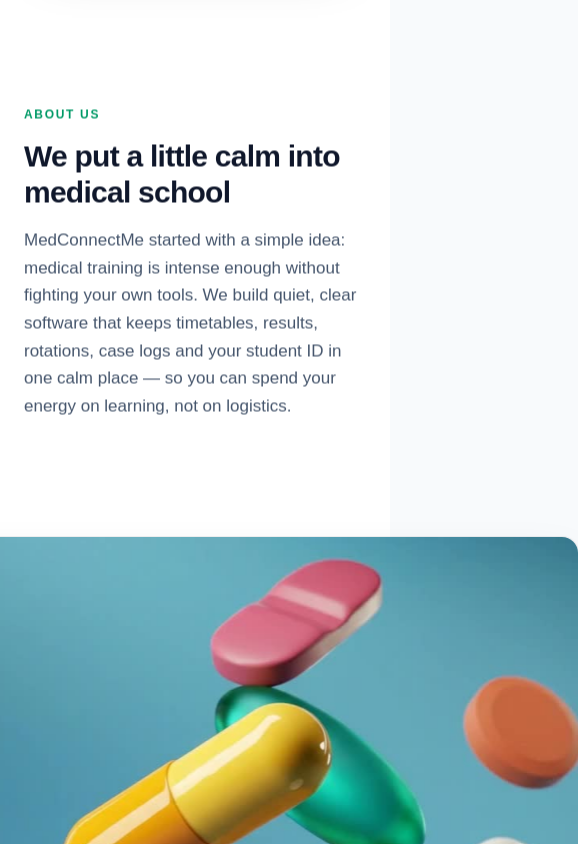
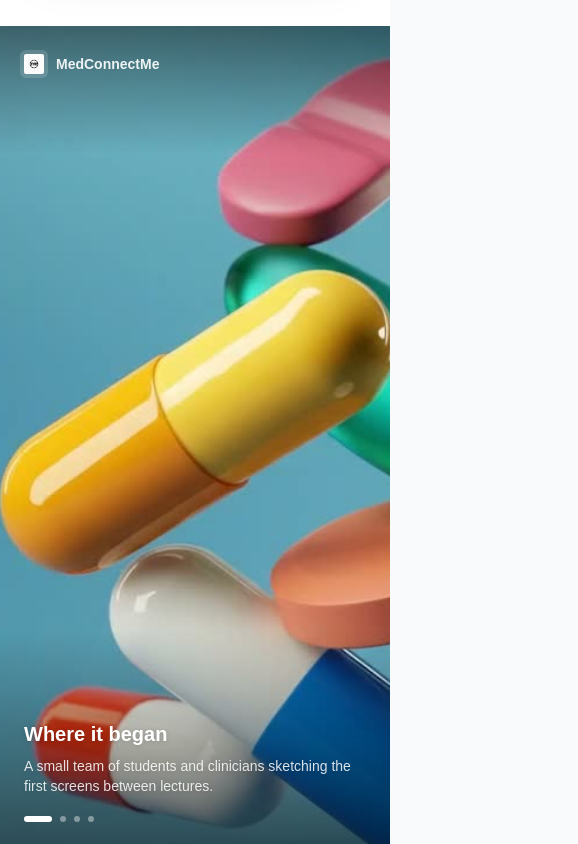
Before and after one commit to Agreytemu/medconnectme-, a Next.js app: page / in a window 390 px wide. Shown: the part 760-1604 px from the top of the page, 578 px wide, since content can reach past the window. Built offline with nearby package versions, Linux system fonts and the light colour scheme.

Commit message:
About: full-bleed scroll frame sequence with captions; fix contact Kicker; let media/model extensions bypass auth middleware

```diff
--- a/src/app/globals.css
+++ b/src/app/globals.css
@@ -217,6 +217,21 @@ body {
   animation: char-think 1.1s ease-in-out infinite;
 }
 
+@keyframes caption-in {
+  from {
+    opacity: 0;
+    transform: translateY(10px);
+  }
+  to {
+    opacity: 1;
+    transform: translateY(0);
+  }
+}
+
+.caption-in {
+  animation: caption-in 0.55s ease both;
+}
+
 @media (prefers-reduced-motion: reduce) {
   .hand-draw {
     animation: none;
--- a/src/components/landing/about-contact.tsx
+++ b/src/components/landing/about-contact.tsx
@@ -17,21 +17,15 @@ function Kicker({ children }: { children: React.ReactNode }) {
 
 export function About() {
   const { t } = useLang();
+  const captions = [
+    { title: t("landing.about.frame1Title"), text: t("landing.about.frame1Text") },
+    { title: t("landing.about.frame2Title"), text: t("landing.about.frame2Text") },
+    { title: t("landing.about.frame3Title"), text: t("landing.about.frame3Text") },
+    { title: t("landing.about.frame4Title"), text: t("landing.about.frame4Text") },
+  ];
   return (
     <Panel id="about">
-      <div className="mx-auto w-full max-w-5xl">
-        <Reveal>
-          <Kicker>{t("landing.about.kicker")}</Kicker>
-          <h2 className="mt-4 text-3xl font-semibold tracking-tight text-slate-900">
-            {t("landing.about.title")}
-          </h2>
-          <p className="mt-4 max-w-2xl text-[17px] leading-relaxed text-slate-600">
-            {t("landing.about.body")}
-          </p>
-        </Reveal>
-
-        <FrameSequence />
-      </div>
+      <FrameSequence captions={captions} />
     </Panel>
   );
 }
--- a/src/components/landing/frame-sequence.tsx
+++ b/src/components/landing/frame-sequence.tsx
@@ -1,11 +1,16 @@
 "use client";
 
-import { useEffect, useRef } from "react";
+import { useEffect, useRef, useState } from "react";
+import { useLang } from "@/lib/i18n/LanguageContext";
+import { Logo } from "@/components/ui/logo";
 
 const TOTAL = 300;
 const DIR = "/aboutus%20frames/ezgif-7c5b6fc9987d975f-jpg/ezgif-frame-";
 
-export function FrameSequence() {
+type Caption = { title: string; text: string };
+
+export function FrameSequence({ captions = [] }: { captions?: Caption[] }) {
+  const { t } = useLang();
   const wrapRef = useRef<HTMLDivElement>(null);
   const canvasRef = useRef<HTMLCanvasElement>(null);
   const imgs = useRef<Array<HTMLImageElement | null>>(
@@ -14,6 +19,7 @@ export function FrameSequence() {
   const loaded = useRef<Array<boolean>>(new Array(TOTAL).fill(false));
   const started = useRef<Set<number>>(new Set());
   const current = useRef(-1);
+  const [captionIndex, setCaptionIndex] = useState(0);
 
   const load = (i: number) => {
     if (i < 0 || i >= TOTAL || started.current.has(i)) return;
@@ -70,13 +76,20 @@ export function FrameSequence() {
     if (scrollable > 0) {
       progress = Math.min(Math.max(-rect.top / scrollable, 0), 1);
     }
-    const idx = Math.min(TOTAL - 1, Math.floor(progress * TOTAL));
-    if (idx !== current.current) {
-      current.current = idx;
-      load(idx);
-      load(idx + 1);
-      load(idx + 2);
-      draw(idx);
+    const frameIdx = Math.min(TOTAL - 1, Math.floor(progress * TOTAL));
+    if (frameIdx !== current.current) {
+      current.current = frameIdx;
+      load(frameIdx);
+      load(frameIdx + 1);
+      load(frameIdx + 2);
+      draw(frameIdx);
+    }
+    if (captions.length > 0) {
+      const capIdx = Math.min(
+        captions.length - 1,
+        Math.floor(progress * captions.length)
+      );
+      setCaptionIndex((prev) => (prev === capIdx ? prev : capIdx));
     }
   };
 
@@ -126,19 +139,46 @@ export function FrameSequence() {
   }, []);
 
   return (
-    <div ref={wrapRef} className="relative h-[320vh]">
-      <div className="sticky top-0 flex h-screen items-center justify-center">
-        <div className="flex w-full max-w-4xl flex-col items-center gap-5 px-4">
-          <canvas
-            ref={canvasRef}
-            className="aspect-[4/3] h-[68vh] w-auto rounded-2xl bg-slate-100 shadow-2xl ring-1 ring-slate-900/[0.06]"
-          />
-          <div className="flex items-center gap-2 text-xs text-slate-400">
-            <span className="h-1 w-1 rounded-full bg-slate-300" />
-            {`Scroll to explore`}
-            <span className="h-1 w-1 rounded-full bg-slate-300" />
+    <div
+      ref={wrapRef}
+      className="relative h-[320vh] -mx-6 -mt-20 -mb-16"
+    >
+      <div className="sticky top-0 h-screen w-full overflow-hidden bg-slate-900">
+        <canvas ref={canvasRef} className="absolute inset-0 h-full w-full" />
+
+        <div className="pointer-events-none absolute inset-x-0 top-0 h-32 bg-gradient-to-b from-black/45 to-transparent" />
+        <div className="pointer-events-none absolute inset-x-0 bottom-0 h-60 bg-gradient-to-t from-black/60 to-transparent" />
+
+        <div className="absolute left-5 top-6 flex items-center gap-2 text-white/90">
+          <Logo className="h-7 w-7 rounded-md bg-white/15 p-1" />
+          <span className="text-sm font-semibold">{t("appName")}</span>
+        </div>
+
+        {captions.length > 0 && captions[captionIndex] && (
+          <div className="absolute inset-x-0 bottom-0 px-6 pb-12 sm:px-10 sm:pb-16">
+            <div key={captionIndex} className="caption-in max-w-2xl">
+              <h3 className="text-xl font-semibold text-white drop-shadow-sm sm:text-2xl">
+                {captions[captionIndex].title}
+              </h3>
+              <p className="mt-2 text-sm text-white/85 drop-shadow-sm sm:text-base">
+                {captions[captionIndex].text}
+              </p>
+            </div>
+            <div className="mt-5 flex gap-2">
+              {captions.map((_, i) => (
+                <span
+                  key={i}
+                  className={
+                    "h-1.5 rounded-full transition-all duration-300 " +
+                    (i === captionIndex
+                      ? "w-7 bg-white"
+                      : "w-1.5 bg-white/40")
+                  }
+                />
+              ))}
+            </div>
           </div>
-        </div>
+        )}
       </div>
     </div>
   );
--- a/src/proxy.ts
+++ b/src/proxy.ts
@@ -13,6 +13,6 @@ export const config = {
      * - _next/image (image optimization files)
      * - favicon.ico (favicon file)
      */
-    "/((?!_next/static|_next/image|favicon.ico|.*\\.(?:svg|png|jpg|jpeg|gif|webp|mp4|webm|ogg|mov)$).*)",
+    "/((?!_next/static|_next/image|favicon.ico|.*\\.(?:svg|png|jpg|jpeg|gif|webp|mp4|webm|ogg|mov|fbx|glb|gltf|hdr|exr)$).*)",
   ],
 };
```
